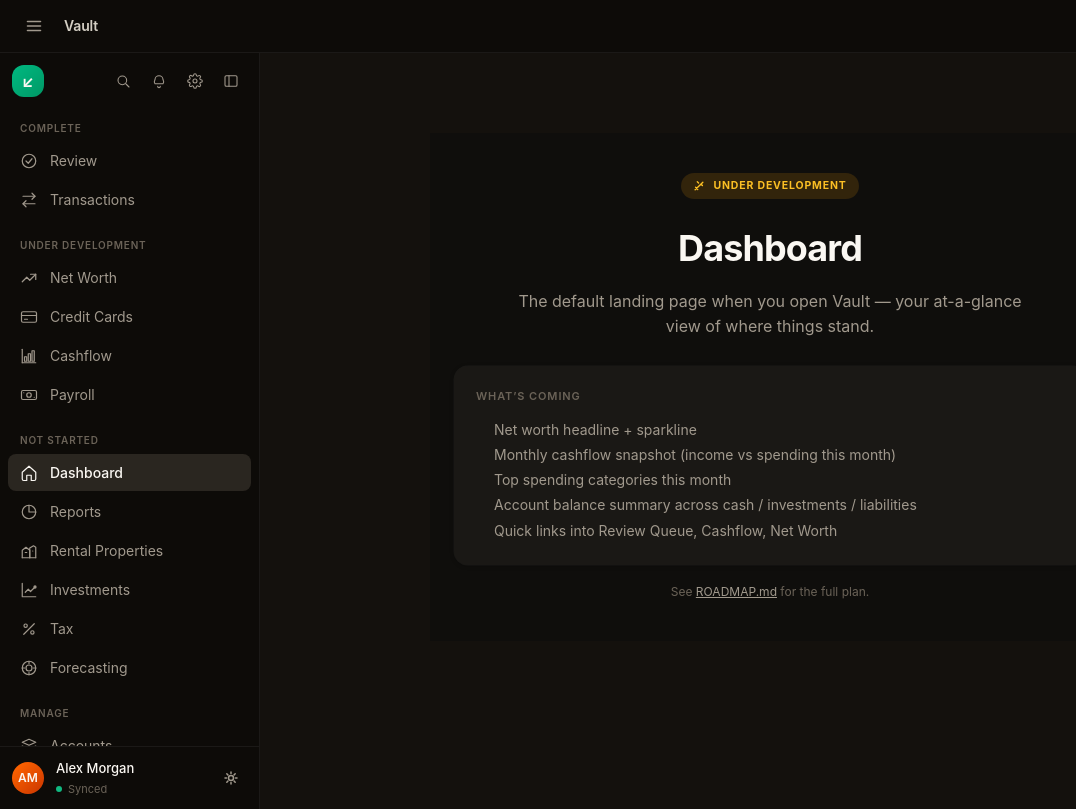
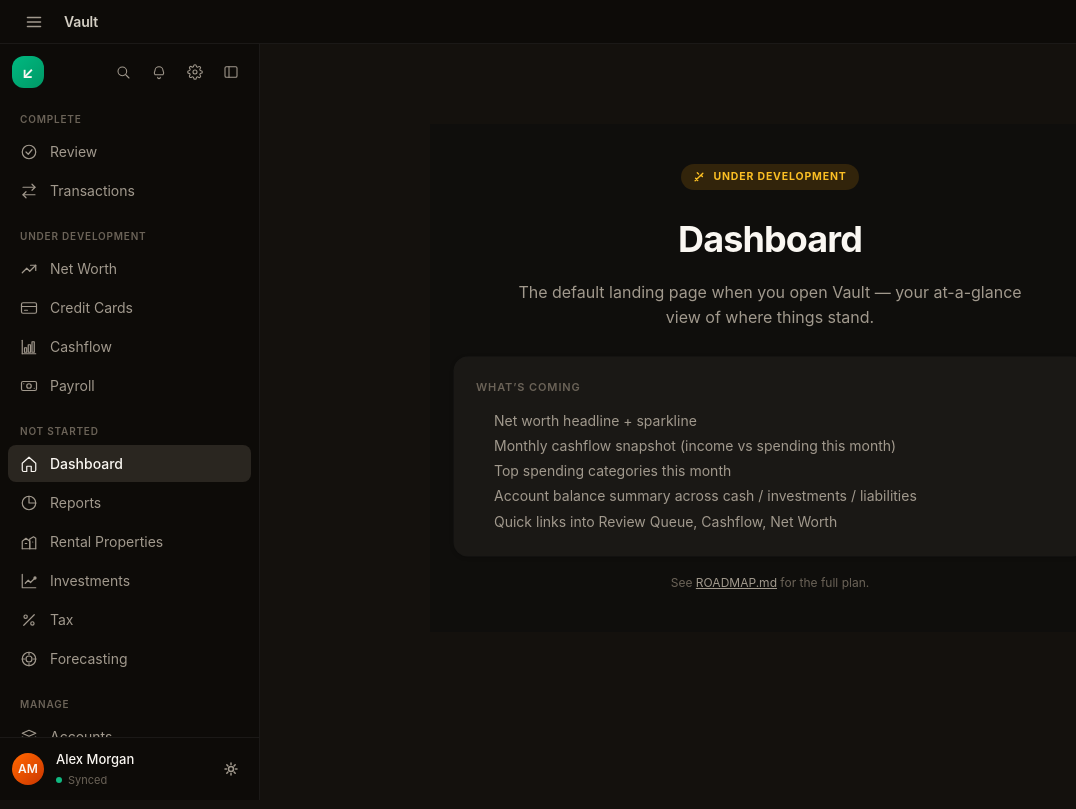
Before and after one commit to Luis-Castellanos/Gringotts-Vault, a Next.js app: page / in a window 1280 px wide. Shown: the whole page, without its empty margins (0-1076 px from the left). Built offline with nearby package versions, Linux system fonts and the light colour scheme.

Commit message:
TopBar: pin to exactly 44px so the page-height calc is exact
The bar was content-sized (36px button + py-2 = ~52px), overriding its 44px min-height, so pages still overflowed ~8px. Fixed to h-11 (44px, border-box) to match the calc(100vh-44px) page roots and the sidebar's top:44px.

```diff
--- a/components/TopBar.tsx
+++ b/components/TopBar.tsx
@@ -27,8 +27,7 @@ export function TopBar() {
 
   return (
     <div
-      className="sticky top-0 z-50 flex items-center gap-3 px-4 py-2 bg-surface-1 border-b border-border-subtle"
-      style={{ minHeight: 44 }}
+      className="sticky top-0 z-50 flex items-center gap-3 px-4 h-11 bg-surface-1 border-b border-border-subtle"
     >
       <button
         type="button"
```
